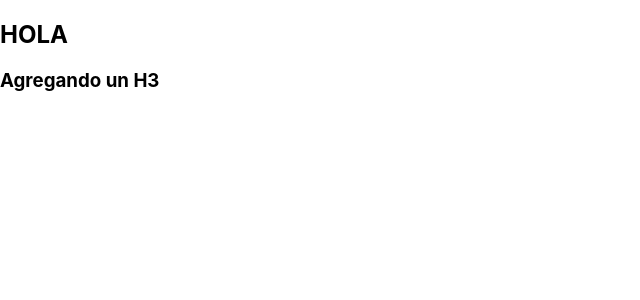
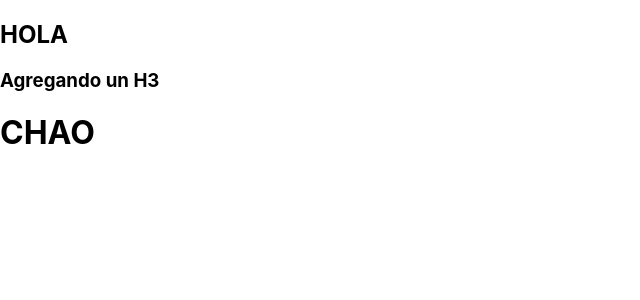
Before and after one commit to TITANRAH/proyecto-final-front, a React (Create React App) app: page / in a window 1280 px wide. Shown: the top 300 px of the page, without its empty margins (0-640 px from the left). Built offline with nearby package versions, Linux system fonts and the light colour scheme.

Commit message:
Agregar titulo CHAO

```diff
--- a/src/App.js
+++ b/src/App.js
@@ -7,6 +7,7 @@ function App() {
    <div>
       <h2>HOLA</h2>
       <h3>Agregando un H3</h3>
+      <h1>CHAO</h1>
     </div>
    </>
   );
```
